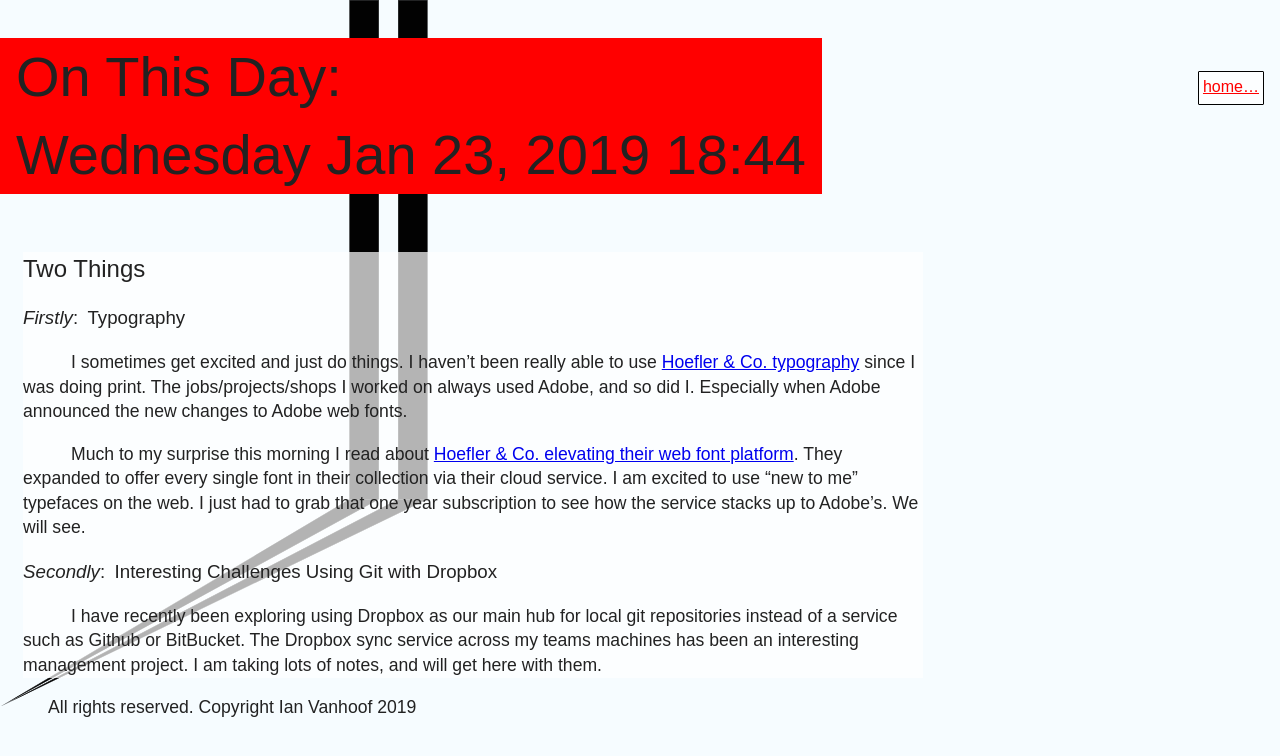
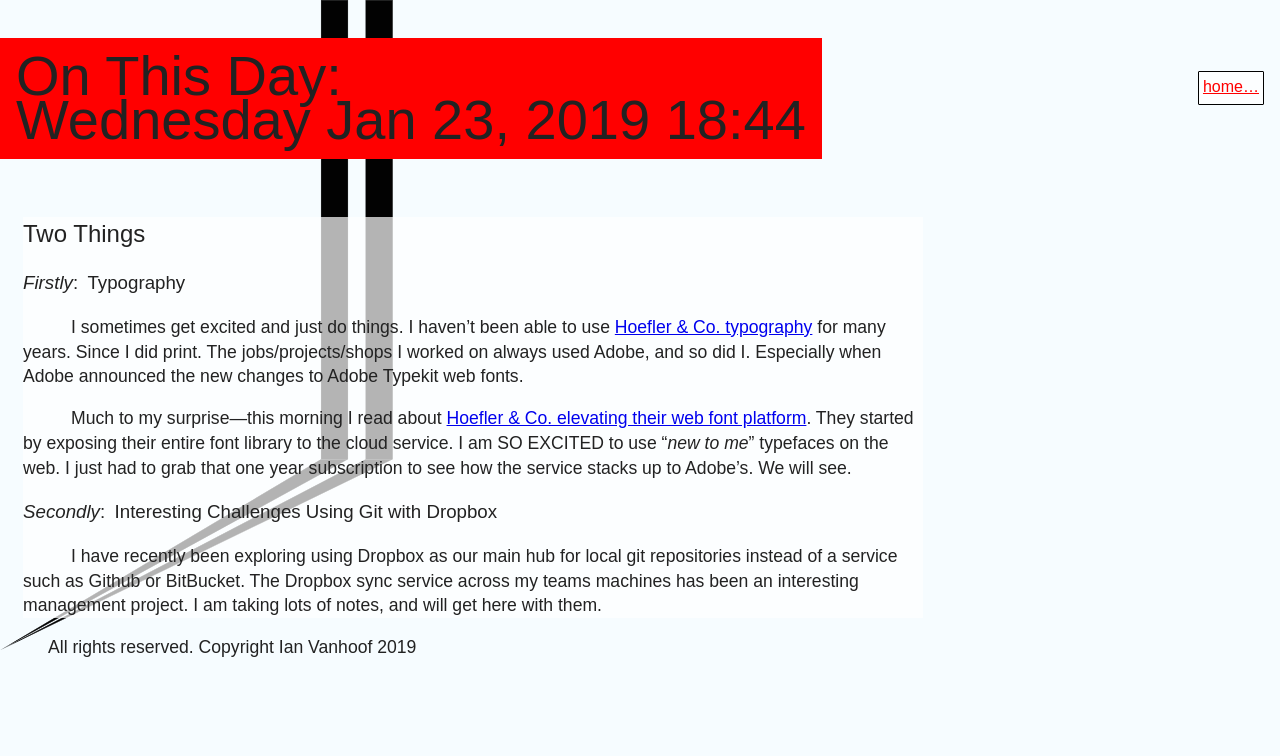
Before and after one commit to ianvanhoof/ianvanhoof.github.io, a Jekyll site: the page built from _posts/2019-01-23-early-afternoon.md, in a window 1280 px wide. Shown: the top 756 px of the page. Built offline with Jekyll 4.4.1, drawn with Linux system fonts in a browser that asks for light colours; some web fonts are replaced.

Commit message:
- its an endless tweakfest. for now anyway.

```diff
--- a/_layouts/home-page.html
+++ b/_layouts/home-page.html
@@ -8,7 +8,6 @@
         <link rel="apple-touch-icon" href="icon.png">
         <!-- Place favicon.ico in the root directory -->
         <link rel="stylesheet" type="text/css" href="https://cloud.typography.com/7160476/7223012/css/fonts.css" />
-        <link rel="stylesheet" href="https://use.typekit.net/mvy3ueg.css">
         <link rel="stylesheet" href="/assets/main-ian.css">
     </head>
     <body>
--- a/_layouts/post.html
+++ b/_layouts/post.html
@@ -7,7 +7,7 @@
         <!-- <link rel="manifest" href="site.webmanifest"> -->
         <link rel="apple-touch-icon" href="icon.png">
         <!-- Place favicon.ico in the root directory -->
-        <link rel="stylesheet" href="https://use.typekit.net/mvy3ueg.css">
+        <link rel="stylesheet" type="text/css" href="https://cloud.typography.com/7160476/7223012/css/fonts.css" />
         <link rel="stylesheet" href="/assets/main-ian.css">
     </head>
     <body>
--- a/_posts/2019-01-23-early-afternoon.md
+++ b/_posts/2019-01-23-early-afternoon.md
@@ -10,9 +10,9 @@
 
 ### <em>Firstly</em>:&ensp;Typography
 
-I sometimes get excited and just do things. I haven't been really able to use [Hoefler & Co. typography](https://www.typography.com) since I was doing print. The jobs/projects/shops I worked on always used Adobe, and so did I. Especially when Adobe announced the new changes to Adobe web fonts.
+I sometimes get excited and just do things. I haven't been able to use [Hoefler & Co. typography](https://www.typography.com) for many years. Since I did print. The jobs/projects/shops I worked on always used Adobe, and so did I. Especially when Adobe announced the new changes to Adobe Typekit web fonts.
 
-Much to my surprise this morning I read about [Hoefler & Co. elevating their web font platform](https://www.typography.com/webfonts/). They expanded to offer every single font in their collection via their cloud service. I am excited to use "new to me" typefaces on the web. I just had to grab that one year subscription to see how the service stacks up to Adobe's. We will see.
+Much to my surprise&mdash;this morning I read about [Hoefler & Co. elevating their web font platform](https://www.typography.com/webfonts/). They started by exposing their entire font library to the cloud service. I am SO EXCITED to use "<em>new to me</em>" typefaces on the web. I just had to grab that one year subscription to see how the service stacks up to Adobe's. We will see.
 
 
 ### <em>Secondly</em>:&ensp;Interesting Challenges Using Git with Dropbox
--- a/assets/main-ian.scss
+++ b/assets/main-ian.scss
@@ -115,10 +115,20 @@
     background-repeat: no-repeat;
 }
 body,p,li{
-   font-family: "Ideal Sans SSm A", "Ideal Sans SSm B", sans-serif;
+   font-family: "Gotham SSm A", "Gotham SSm B",sans-serif;
    font-style:normal;
    font-weight: 400;
 
+}
+P em,p i{
+    font-family: "Gotham SSm A", "Gotham SSm B",sans-serif;
+    font-style: italic;
+    font-weight: 400;
+}
+p strong,p b{
+    font-family: "Gotham SSm A", "Gotham SSm B",sans-serif;
+font-style: normal;
+font-weight: 700;
 }
 // #header_anim{
 //     color: white;
@@ -147,6 +157,11 @@
 }
 #first-post{
     border: 1px solid red;
+    padding-top: 0;
+}
+#first-post .front-page-heading{
+    margin-top: 0;
+    padding-top:1.25rem;
 }
 .post-front-page{
     padding:1rem;
@@ -197,12 +212,13 @@
     left:0;
 }
 #header>h1{
-    font-family: "Forza A" ,"Forza B",monotype-grotesque-condensed, sans-serif;
+    font-family: "Forza A" ,"Forza B",sans-serif;
     font-style: light;
     font-weight: 300;
+    line-height:.8;
     width:auto;
     background-color: red;
-    padding:0 1rem;
+    padding: 1rem;
 }
 #dynamic-button-container{
     display:flex;
```
